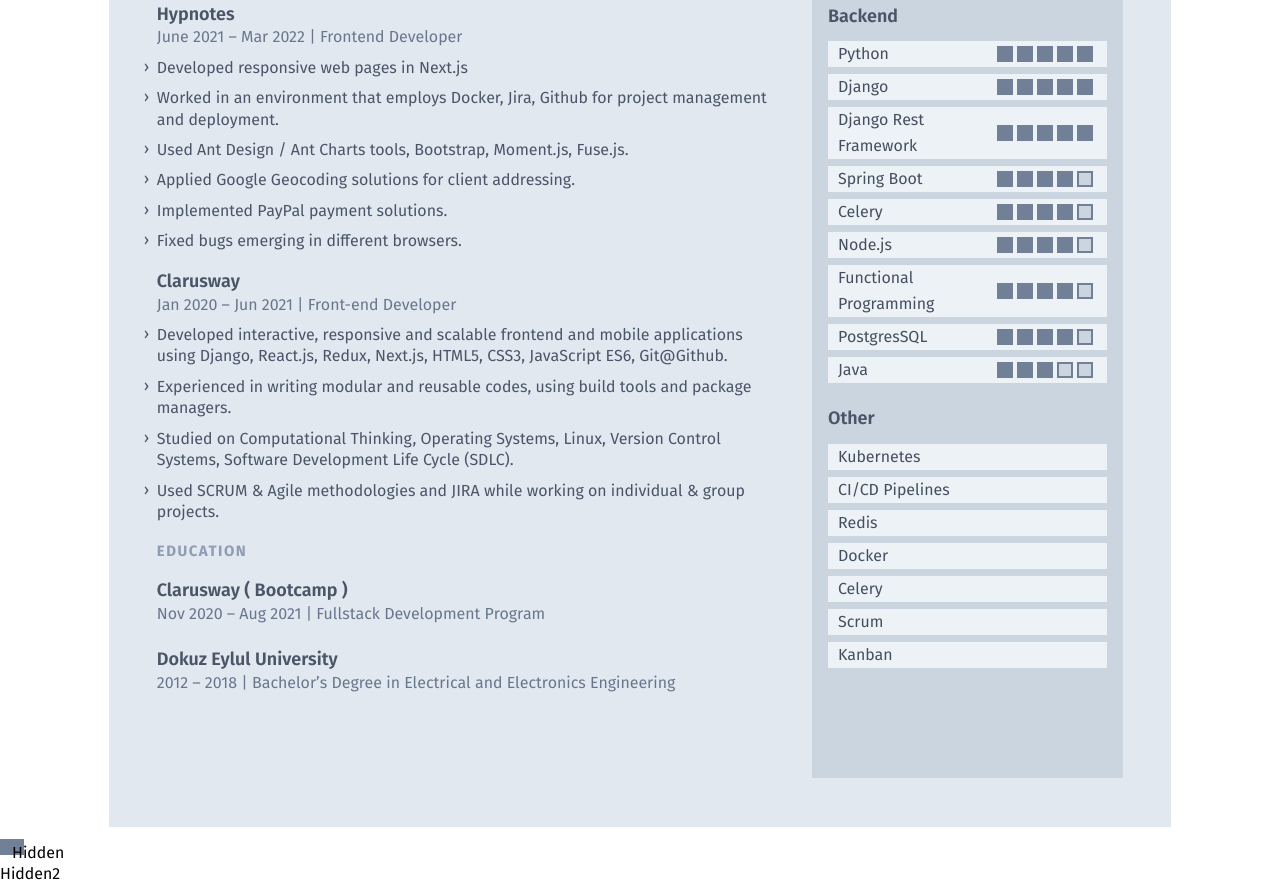
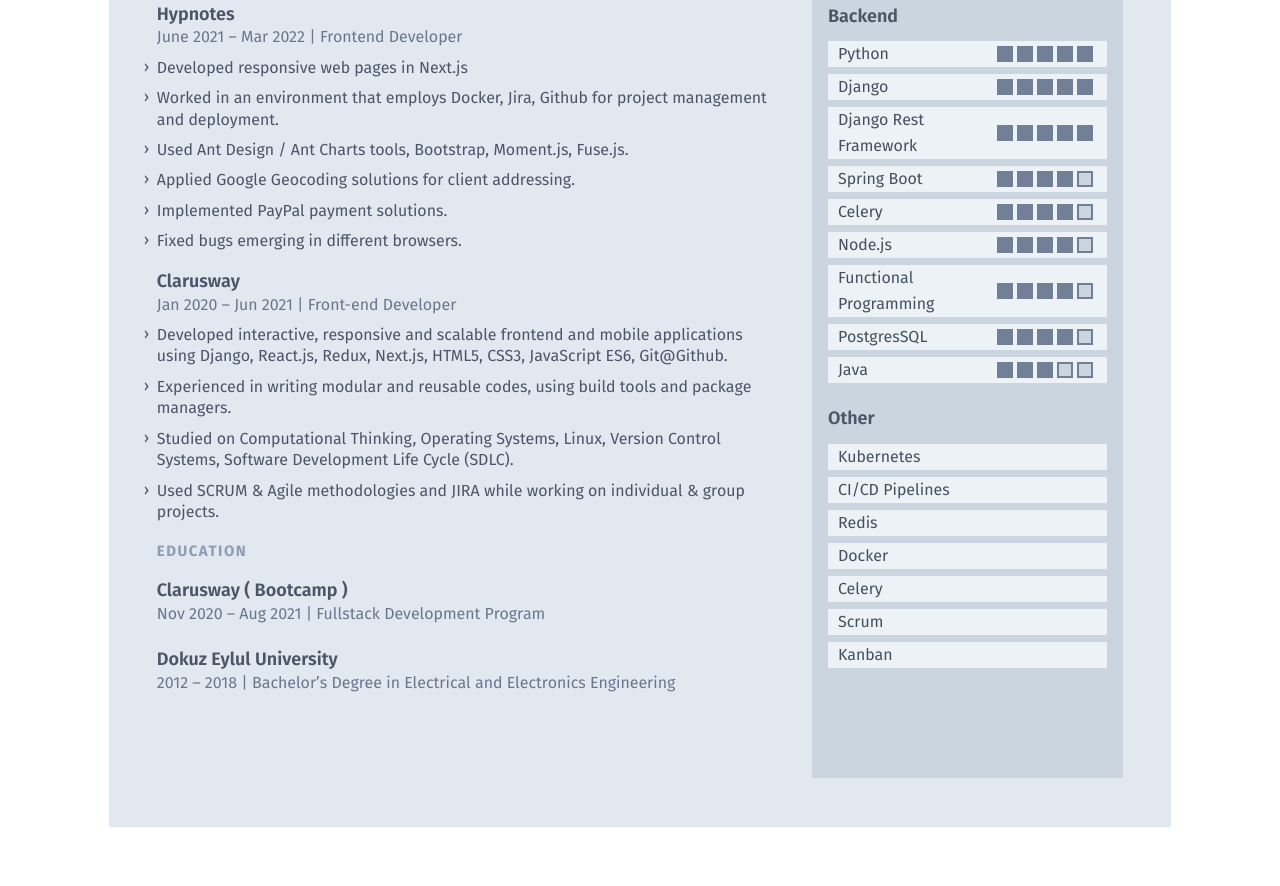
Before and after one commit to betulkaplan/resume, a plain HTML site: page index.html in a window 1280 px wide. Shown: the part 560-1446 px from the top of the page. After the commit the page ends 1399 px from the top, so only its background shows below. Drawn offline with Linux system fonts and the light colour scheme.

Commit message:
deploy: 8c4ed26f99eb3c58c2b997863df520d98bab2383

```diff
--- a/index.html
+++ b/index.html
@@ -423,11 +423,11 @@
         <!-- end Column -->
       </div>
       <div
-        class="px-2.5 mr-1.6 mb-1.6 w-4 h-4 border-2 border-gray-600 bg-gray-600"
+        class="hidden px-2.5 mr-1.6 mb-1.6 w-4 h-4 border-2 border-gray-600 bg-gray-600"
       >
         Hidden
       </div>
-      <div class="mr-1">Hidden2</div>
+      <div class="hidden mr-1">Hidden2</div>
       <!-- end Page -->
     </main>
   </body>
```
